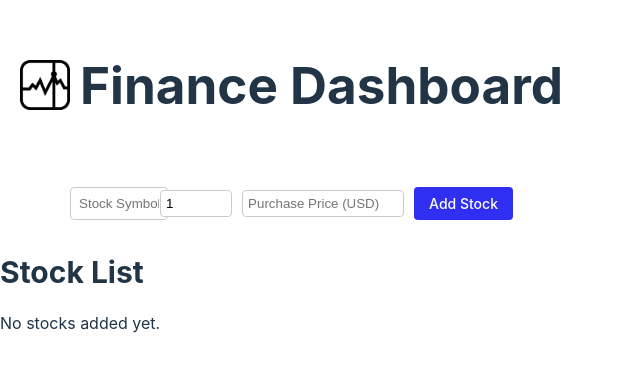
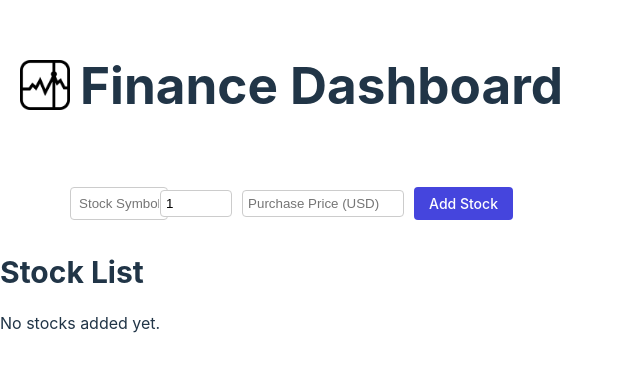
Before and after one commit to jayelinjiaqi/capstone-jayelin-se100, a React (Vite) app: page / in a window 1280 px wide. Shown: the part 223-594 px from the top of the page, without its empty margins (0-640 px from the left). Built offline with nearby package versions, Linux system fonts and the light colour scheme.

Commit message:
button color lighter blue

```diff
--- a/src/App.css
+++ b/src/App.css
@@ -15,7 +15,7 @@
 button {
   padding: 8px 15px;
   font-size: 14px;
-  background-color: rgb(47, 47, 242);
+  background-color: rgb(69, 69, 221);
   color: white;
   border: none;
   border-radius: 4px;
```
